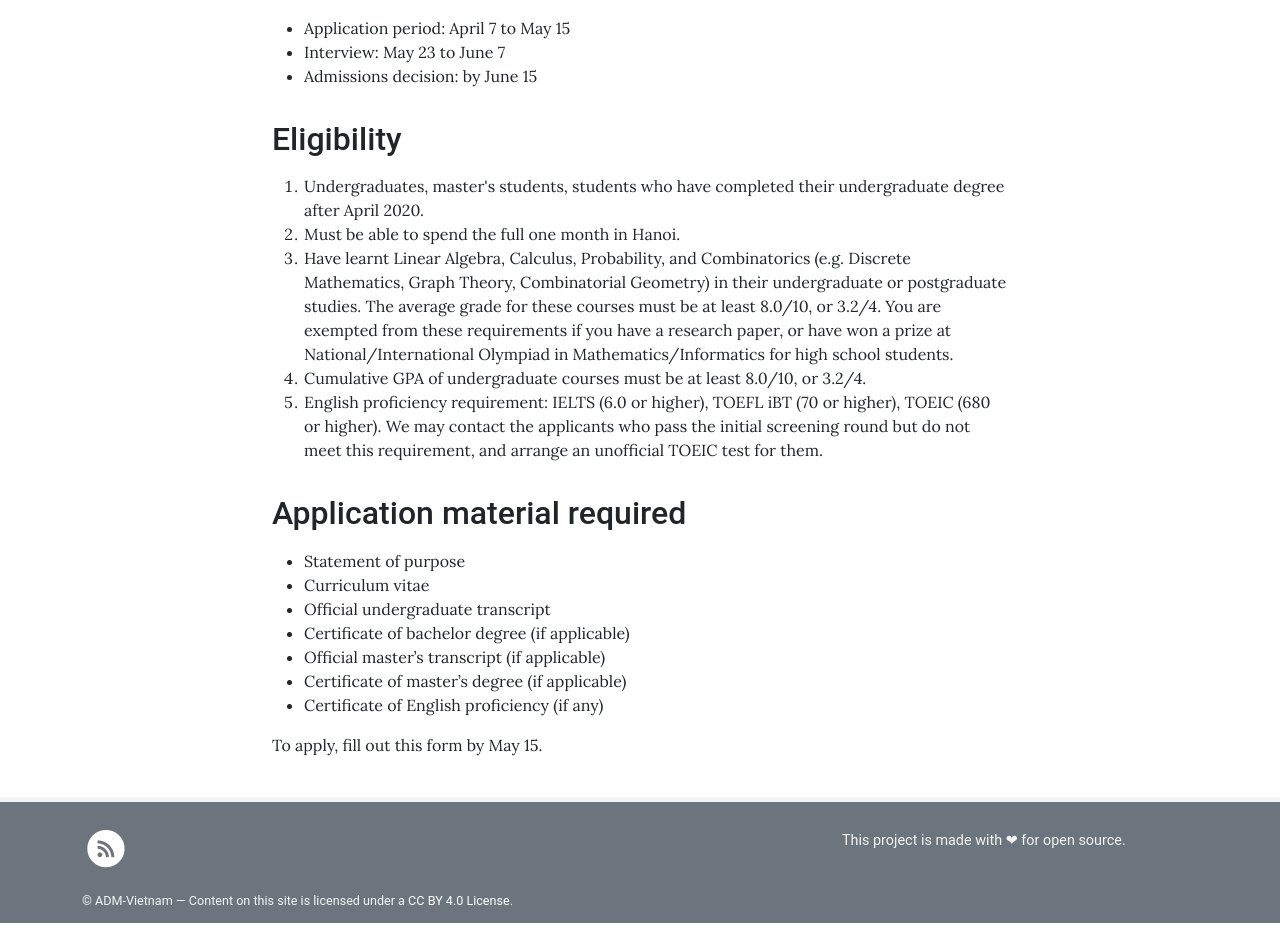
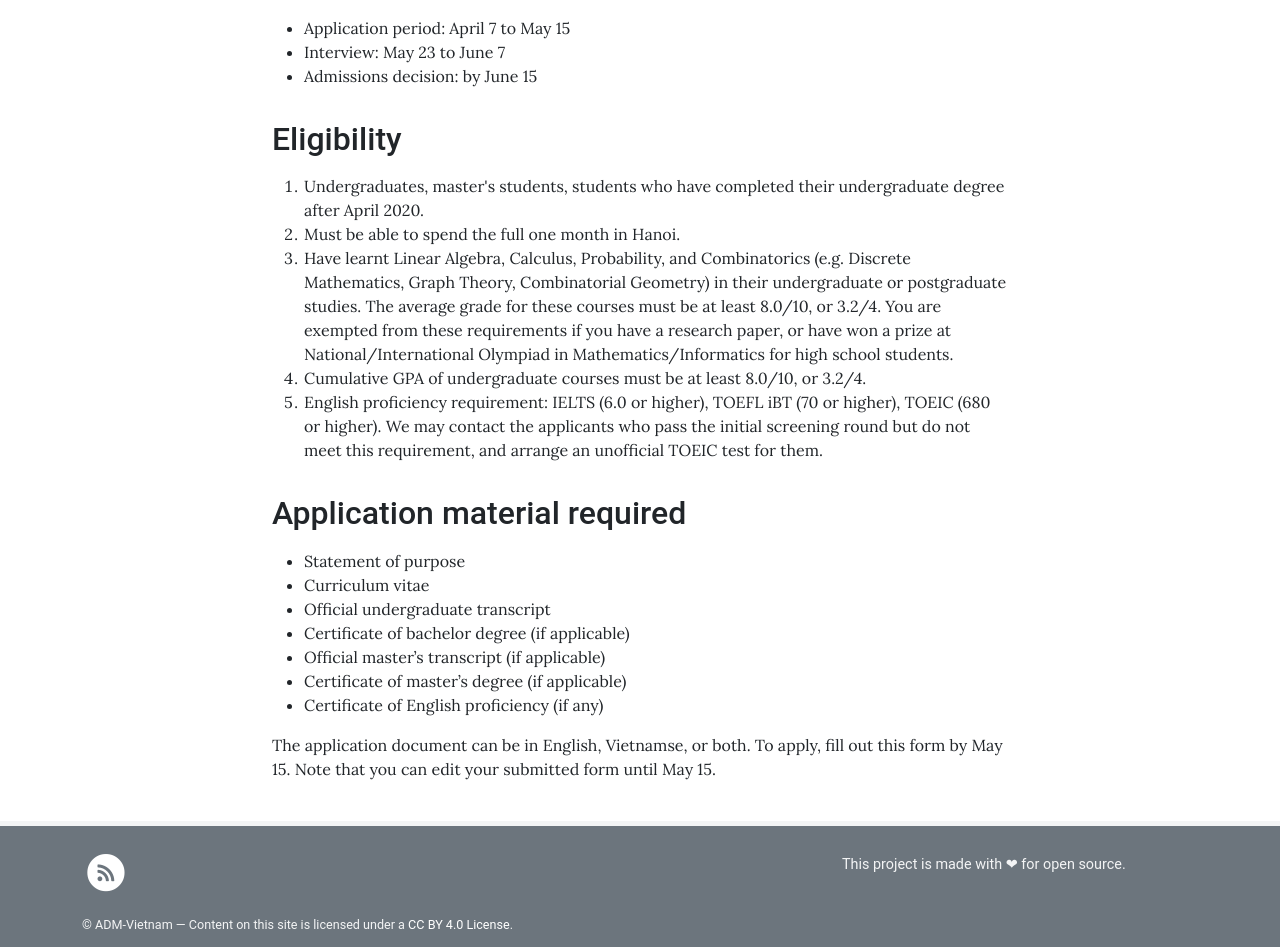
Before and after one commit to adm-vietnam/adm-vietnam.github.io, a Jekyll site: the page built from pages/Apply.md, in a window 1280 px wide. Shown: the part 329-1276 px from the top of the page. Built offline with Jekyll 4.4.1, drawn with Linux system fonts in a browser that asks for light colours; before the commit the page ends 1252 px from its top, so only the background shows below that.

Commit message:
Update Apply.md

```diff
--- a/pages/Apply.md
+++ b/pages/Apply.md
@@ -33,4 +33,4 @@ toc: false
 - Certificate of master's degree (if applicable)
 - Certificate of English proficiency (if any)
 
-To apply, fill out this form by May 15.
+The application document can be in English, Vietnamse, or both. To apply, fill out this form by May 15. Note that you can edit your submitted form until May 15.
```
